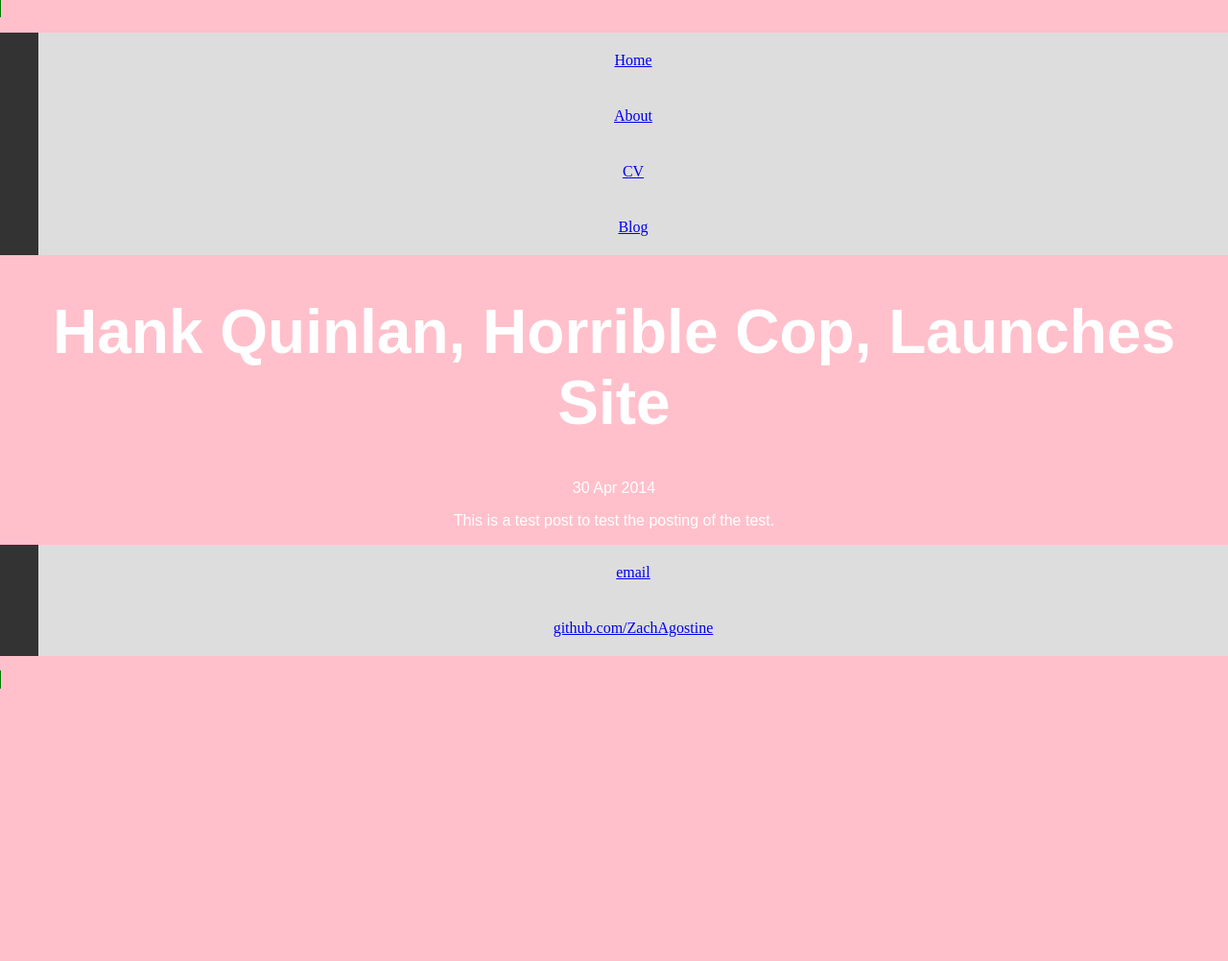
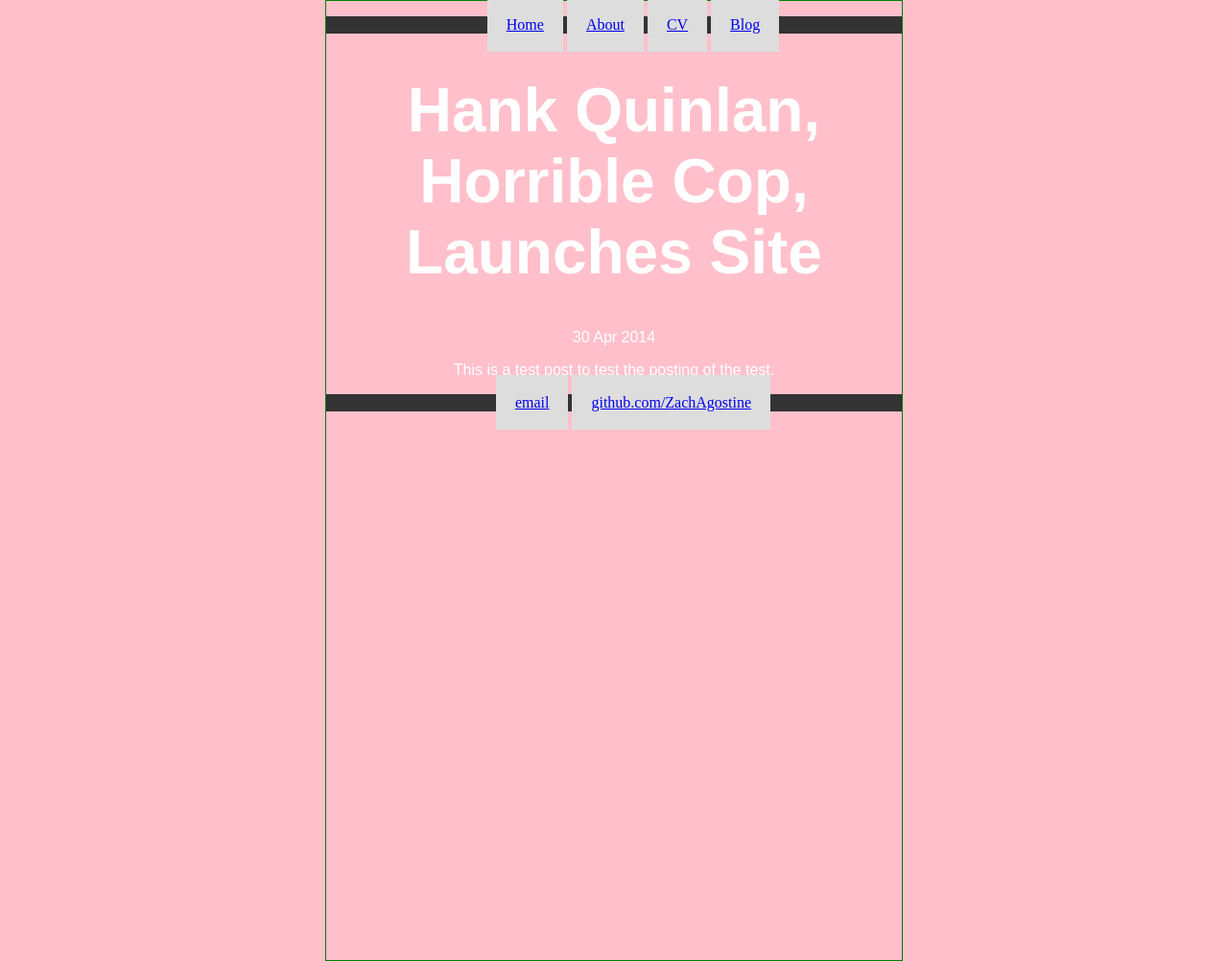
Before and after one commit to ZachAgostine/ZachAgostine.github.io, a Jekyll site: the page built from _posts/2017-02-21-test-test.md, in a window 1280 px wide. Shown: the whole page at 96% size. Built offline with Jekyll 4.4.1, drawn with Linux system fonts in a browser that asks for light colours; before the commit the page ends 900 px from its top, so only the background shows below that.

Commit message:
Update main.css

```diff
--- a/css/main.css
+++ b/css/main.css
@@ -1,5 +1,5 @@
 body {
-	display: inline;
+	display: block;
 	height: 1000px;
 	width: 600px;
 	border: 1px solid green;
@@ -17,7 +17,7 @@ ul {
 }
 
 li {
-    	display: block;
+    	display: inline;
     	list-style-type: none;
     	text-align: center;
     	padding: 20px;
```
